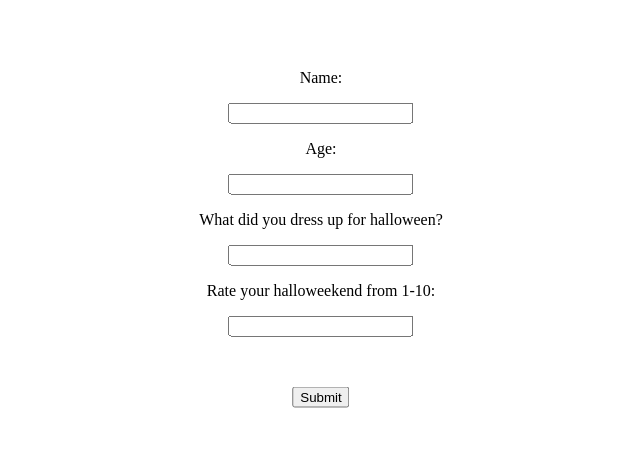
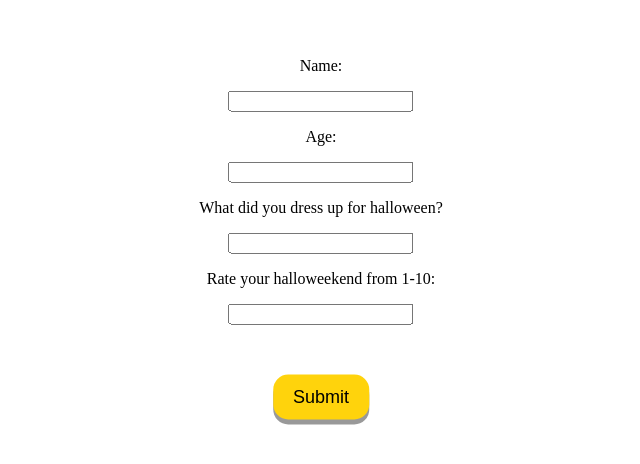
Before and after one commit to marjyang/FEW-FA22, a plain HTML site: page questionnaire/index.html in a window 1280 px wide. Shown: the part 170-634 px from the top of the page, without its empty margins (319-959 px from the left). Drawn offline with Linux system fonts and the light colour scheme.

Commit message:
in-class

```diff
--- a/questionnaire/style.css
+++ b/questionnaire/style.css
@@ -1,5 +1,6 @@
 body {
 }
+
 #form{
     text-align: center;
     position: absolute;
@@ -10,4 +11,19 @@ body {
 
 #submit{
     margin-top:50px;
+    padding: 12px 20px;
+    font-size: 18px;
+    text-align: center;
+    cursor: pointer;
+    outline: none;
+    background-color: #ffd30c;
+    border: none;
+    border-radius: 15px;
+    box-shadow: 0 5px #999;
 }
+
+#submit:active{
+    background-color: #ffb405;
+    box-shadow: 0 3px #666;
+    transform: translateY(4px);
+}
```
